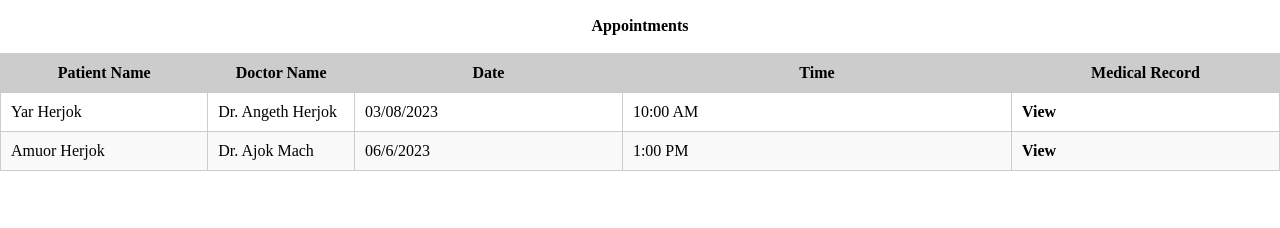
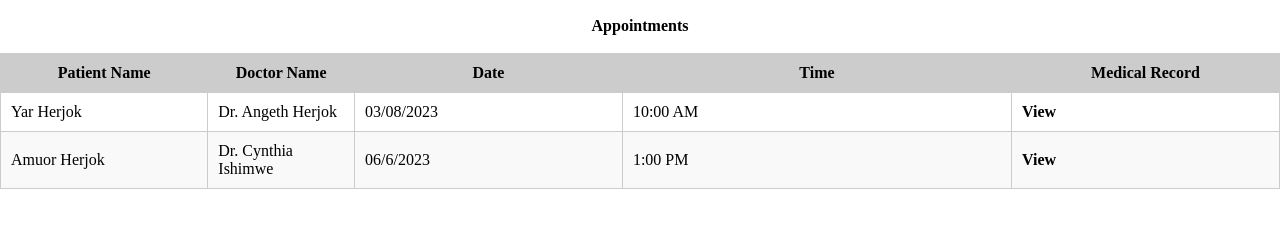
Before and after one commit to Angeth-Herjok/Healthrecord, a plain HTML site: page appointments.html in a window 1280 px wide. Drawn offline with Linux system fonts and the light colour scheme.

Commit message:
first commmit

```diff
--- a/appointments.html
+++ b/appointments.html
@@ -31,7 +31,7 @@
       </tr>
       <tr>
         <td>Amuor Herjok</td>
-        <td>Dr. Ajok Mach</td>
+        <td>Dr. Cynthia Ishimwe</td>
         <td>06/6/2023</td>
         <td>1:00 PM</td>
         <td><a href="patient-record.html">View</a></td>
```
Also changed, not shown: index.html (+1 -1 lines).
